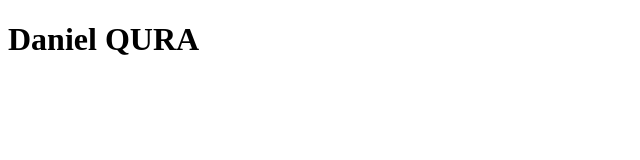
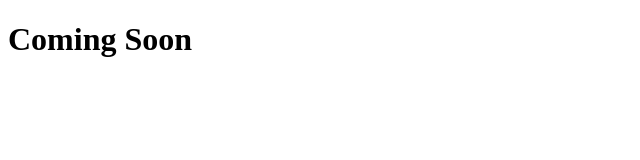
Before and after one commit to DanielQura/dqura, a plain HTML site: page index.html in a window 1280 px wide. Shown: the whole page, without its empty margins (0-640 px from the left). Drawn offline with Linux system fonts and the light colour scheme.

Commit message:
coming soon

```diff
--- a/index.html
+++ b/index.html
@@ -4,8 +4,9 @@
 <head>
 
 </head>
+
 <body>
-<h1> Daniel QURA</h1>
+    <h1>Coming Soon</h1>
 
 </body>
 
```
